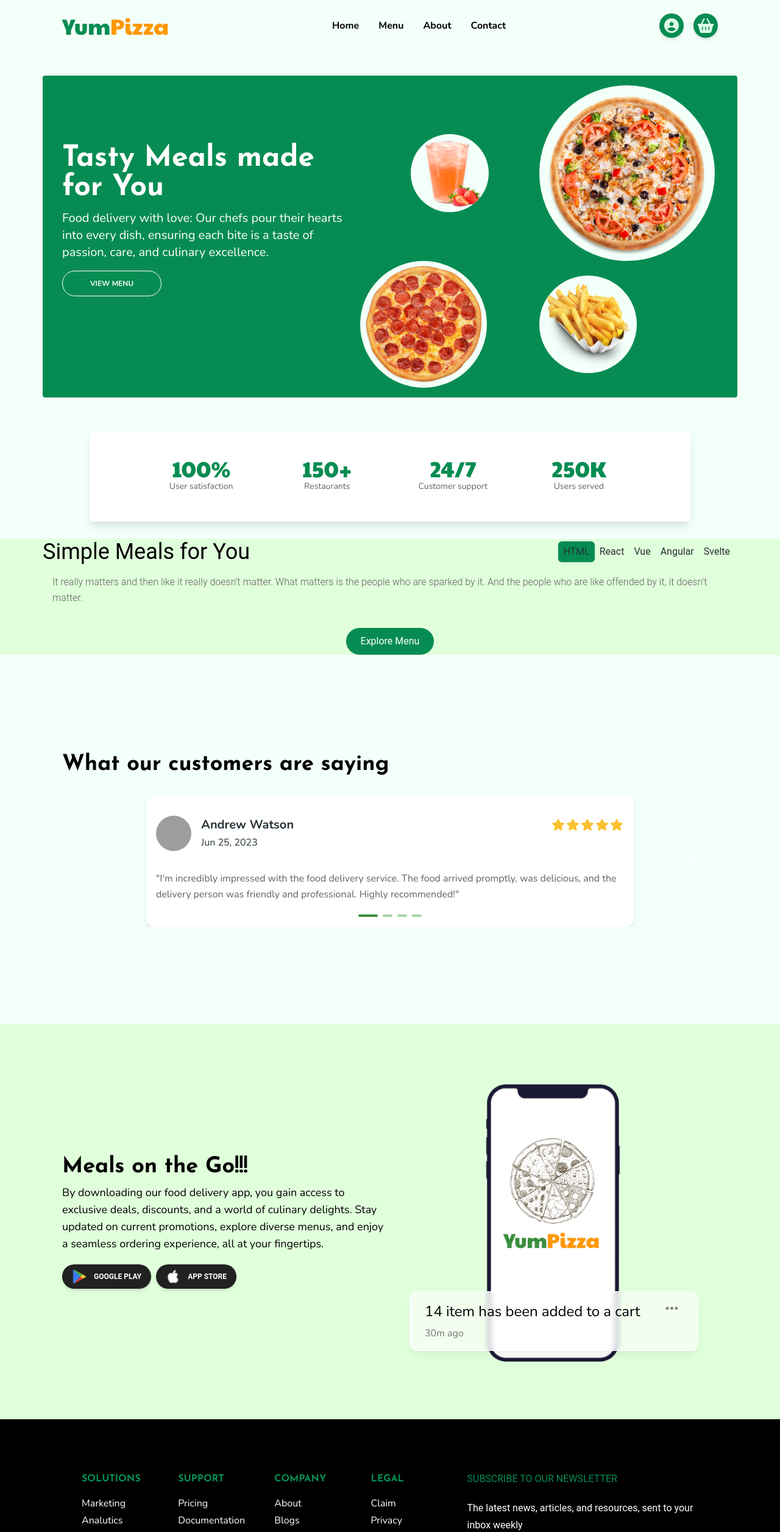
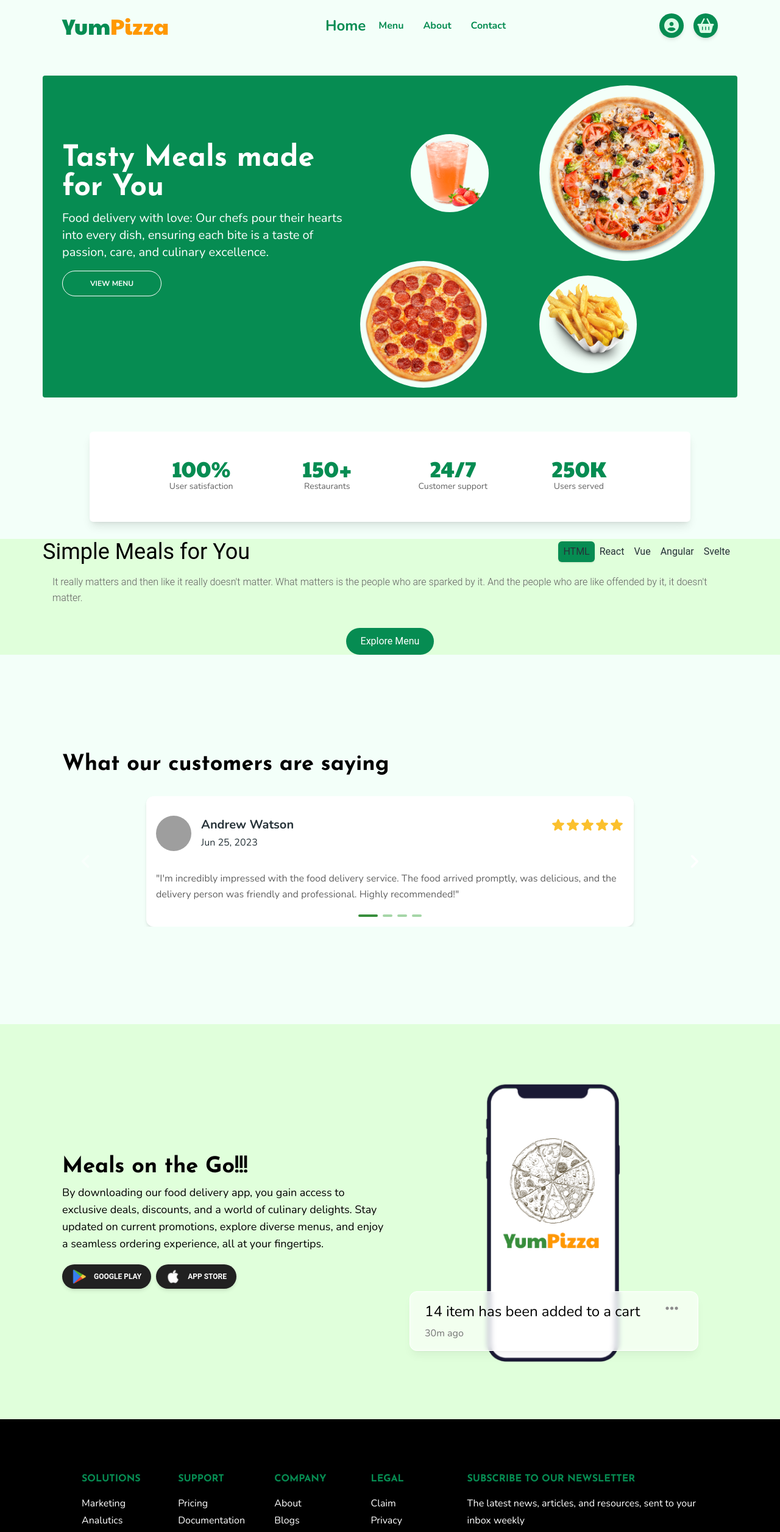
Before and after one commit to EmanuilDemianyuk/Store_template, a React (Create React App) app in the folder app/: page / in a window 1280 px wide. Shown: the top 2513 px of the page at 61% size. Built offline with nearby package versions, Linux system fonts and the light colour scheme; grey boxes are pictures that could not be loaded.

Commit message:
all the tasks in the readme are done

```diff
--- a/app/src/App.tsx
+++ b/app/src/App.tsx
@@ -3,6 +3,7 @@ import {
   BrowserRouter,
   Route,
   Routes,
+  useLocation,
 } from "react-router-dom";
 import { Layout } from "./containers/Layouts/Layout";
 import { Home } from "./Page/Home";
--- a/app/src/components/NavMenu/index.tsx
+++ b/app/src/components/NavMenu/index.tsx
@@ -7,12 +7,14 @@ import {
   ButtonGroup,
   IconButton,
 } from "@material-tailwind/react";
-import { Link } from "react-router-dom";
+import { Link, useLocation } from "react-router-dom";
+import classnames from 'classnames';
 import styles from './style.module.scss';
 
 export default function NavMenu() {
   const [openNav, setOpenNav] = React.useState(false);
   const navId = useId();
+  const location = useLocation();
 
   React.useEffect(() => {
     // const handlerClick = ( { target }: { target: EventTarget | null } ) => {
@@ -40,7 +42,8 @@ export default function NavMenu() {
         color="black"
         className={styles.ul__Typography}
       >
-        <Link to="/" className={styles.ul__link}>
+        <Link to="/" className={classnames(styles.ul__link,
+          {[styles.ul__active]: location.pathname === '/'})}>
           Home
         </Link>
       </Typography>
@@ -49,7 +52,8 @@ export default function NavMenu() {
         color="black"
         className={styles.ul__Typography}
       >
-        <Link to="/menu" className={styles.ul__link}>
+        <Link to="/menu" className={classnames(styles.ul__link,
+          {[styles.ul__active]: location.pathname === '/menu'})}>
           Menu
         </Link>
       </Typography>
@@ -58,7 +62,8 @@ export default function NavMenu() {
         color="black"
         className={styles.ul__Typography}
       >
-        <Link to="/about" className={styles.ul__link}>
+        <Link to="/about" className={classnames(styles.ul__link,
+          {[styles.ul__active]: location.pathname === '/about'})}>
           About
         </Link>
       </Typography>
@@ -67,7 +72,8 @@ export default function NavMenu() {
         color="black"
         className={styles.ul__Typography}
       >
-        <Link to="/contact" className={styles.ul__link}>
+        <Link to="/contact" className={classnames(styles.ul__link,
+          {[styles.ul__active]: location.pathname === '/contact'})}>
           Contact
         </Link>
       </Typography>
--- a/app/src/components/NavMenu/style.module.scss
+++ b/app/src/components/NavMenu/style.module.scss
@@ -51,6 +51,9 @@
         @apply p-1 font-content font-bold;
     }
     &__link {
-        @apply flex items-center hover:text-BrandDarkGreen hover:underline;
+        @apply flex items-center text-BrandDarkGreen hover:underline;
+    }
+    &__active {
+        @apply scale-150
     }
 }
--- a/app/src/components/Newsletter/index.tsx
+++ b/app/src/components/Newsletter/index.tsx
@@ -1,12 +1,6 @@
 import React, { useState, ChangeEvent } from 'react';
+import styles from './style.module.scss';
 
-type StyleOptions = {
-  default: string;
-};
-
-const styleOptions: StyleOptions = {
-  default: "text-white bg-inherit border leading-7 rounded-md py-1.5 px-3 invalid:border-red-500 invalid:text-red-500",
-}
 
 const  Newsletter = ():JSX.Element => {
   const [inpValue, setInpValue] = useState<string>('');
@@ -19,10 +13,10 @@ const  Newsletter = ():JSX.Element => {
     setInpValue(value);
   }
   return (
-    <div className='basis-full md:basis-1/2 lg:basis-2/5'>
-        <h5 className='text-BrandDarkGreen leading-7 pb-5'>SUBSCRIBE TO OUR NEWSLETTER</h5>
-        <p className='text-white leading-7'>The latest news, articles, and resources, sent to your inbox weekly</p>
-        <form onSubmit={handlerForm} className='flex flex-col gap-3 py-3 sm:flex-row'>
+    <div className={styles.Newsletter}>
+        <h5>SUBSCRIBE TO OUR NEWSLETTER</h5>
+        <p>The latest news, articles, and resources, sent to your inbox weekly</p>
+        <form onSubmit={handlerForm}>
             <input
             type='email'
             value={inpValue}
@@ -30,15 +24,11 @@ const  Newsletter = ():JSX.Element => {
             minLength={1}
             maxLength={99}
             placeholder='Enter your email'
-            className={styleOptions.default}/>
+            className={styles.inputEmail}/>
             <input
             value="Subscribe"
             type='submit'
-            className='text-white
-             bg-BrandDarkGreen cursor-pointer
-             hover:bg-BrandLightGreen
-             hover:text-black
-               hover:font-medium py-2 px-6 rounded-md leading-7'/>
+            className={styles.inputSubmit}/>
         </form>
     </div>
   )
--- /dev/null
+++ b/app/src/components/Newsletter/style.module.scss
@@ -0,0 +1,25 @@
+.Newsletter {
+    @apply basis-full md:basis-1/2 lg:basis-2/5;
+
+    h5 {
+        @apply text-BrandDarkGreen leading-7 pb-3 font-header;
+    }
+    p {
+        @apply text-white leading-7 font-content;
+    }
+    form {
+        @apply flex flex-col gap-3 py-3 sm:flex-row;
+
+        .inputEmail {
+            @apply text-white bg-inherit border leading-7 rounded-md py-1.5 px-3 font-content invalid:border-red-500 invalid:text-red-500;
+        }
+        .inputSubmit {
+            @apply text-white
+            bg-BrandDarkGreen cursor-pointer
+            font-content
+            hover:bg-BrandLightGreen
+            hover:text-black
+              hover:font-medium py-2 px-6 rounded-md leading-7;
+        }
+    }
+}
--- a/app/src/components/WetPrinting/index.tsx
+++ b/app/src/components/WetPrinting/index.tsx
@@ -3,15 +3,16 @@ import logofacebook  from './../../assets/svg/SocialIcons/logo-facebook.svg';
 import logogithub  from './../../assets/svg/SocialIcons/logo-github.svg';
 import logoinstagram  from './../../assets/svg/SocialIcons/logo-instagram.svg';
 import logotwitter  from './../../assets/svg/SocialIcons/logo-twitter.svg';
+import styles from './style.module.scss';
 
 
 const WetPrinting = ():JSX.Element => {
   return (
-    <>
-        <p className='text-customs-lightGreenWetPrinting font-content'>© 2023 Dlex, Inc. All rights reserved</p>
-        <div className='flex gap-8'>
+    <div className={styles.WetPrinting}>
+        <p>© 2023 Dlex, Inc. All rights reserved</p>
+        <div>
             <a href='https://www.facebook.com/' target='_blank'>
-                <img src={logofacebook} alt='socialLogo'/>
+                <img src={logofacebook} alt='socialLogo' />
             </a>
             <a href='https://twitter.com/' target='_blank'>
                 <img src={logotwitter} alt='socialLogo'/>
@@ -23,7 +24,7 @@ const WetPrinting = ():JSX.Element => {
                 <img src={logogithub} alt='socialLogo'/>
             </a>
         </div>
-    </>
+    </div>
   )
 }
 
--- /dev/null
+++ b/app/src/components/WetPrinting/style.module.scss
@@ -0,0 +1,14 @@
+.WetPrinting {
+    @apply flex w-full justify-between;
+
+    p {
+        @apply text-customs-lightGreenWetPrinting font-content;
+    }
+    div {
+       @apply flex gap-8;
+
+       a {
+        @apply hover:scale-125
+       }
+    }
+}
```
Also changed, not shown: app/README.md.
